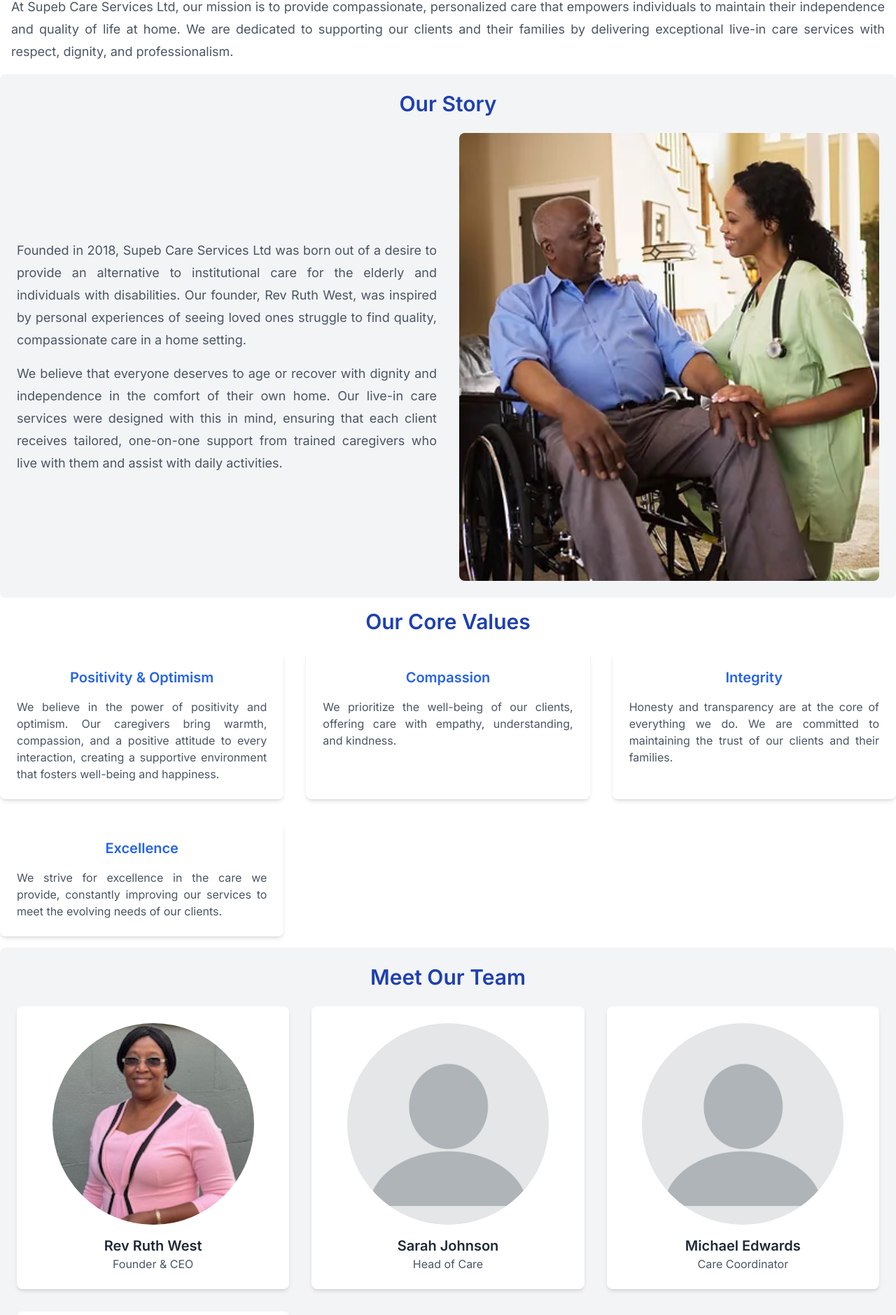
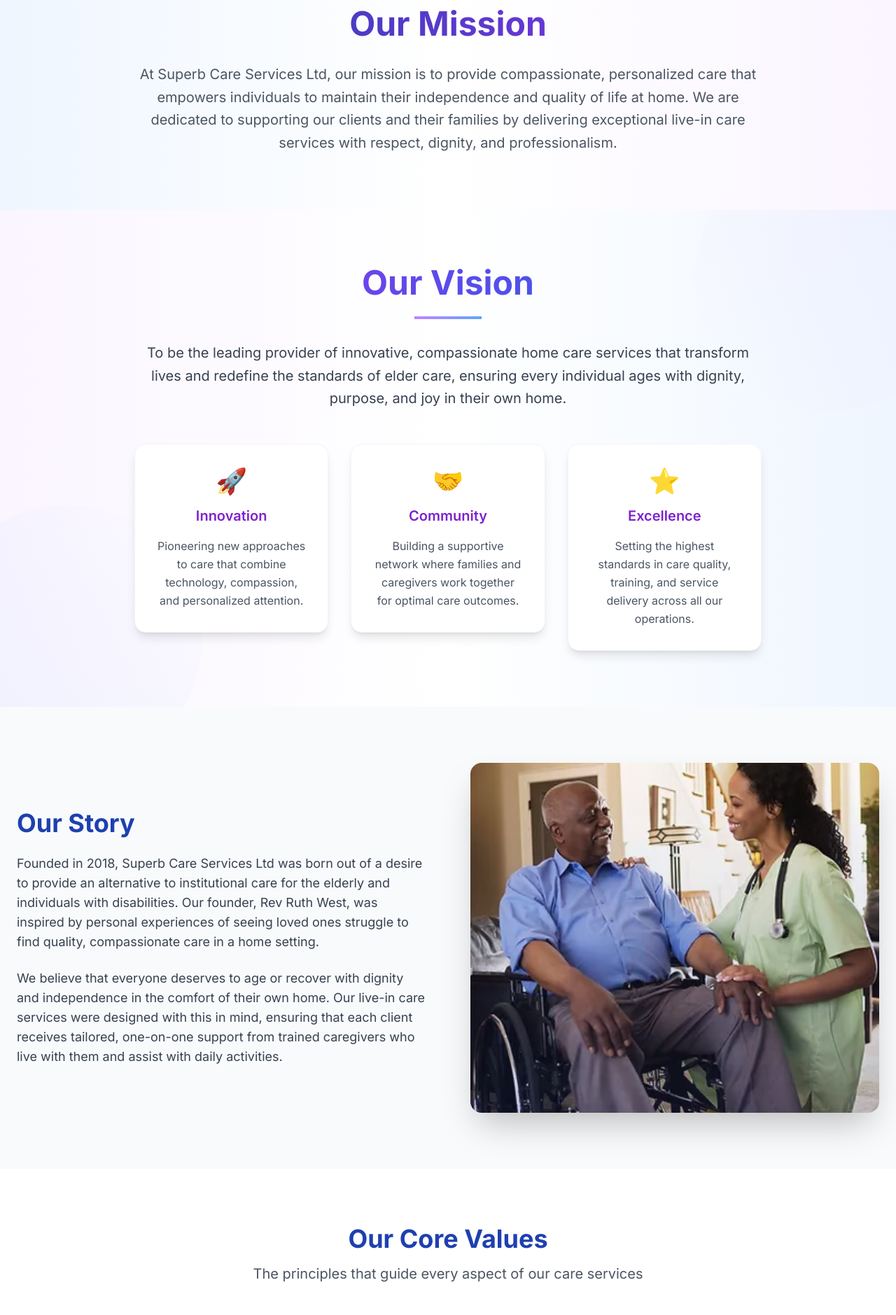
Before and after one commit to JeiKiarie/superbcare-v3, a Next.js app: page /about-us in a window 1280 px wide. Shown: the part 870-2749 px from the top of the page at 70% size. Built offline with nearby package versions, Linux system fonts and the light colour scheme.

Commit message:
Rebuild page

```diff
--- a/app/about-us/page.jsx
+++ b/app/about-us/page.jsx
@@ -1,6 +1,3 @@
-'use client';
-
-import { motion } from 'framer-motion';
 import Link from 'next/link';
 import aboutImg from '/public/about-image.jpg';
 import ourStory from '/public/our-story.webp';
@@ -9,286 +6,299 @@ import peter from '/public/Peter.jpg';
 import blank from '/public/blank-picture.png';
 import Image from 'next/image';
 import HeroSection from '@/components/HeroSection';
+import AnimatedWrapper from '@/components/AnimatedWrapper';
+import { Heart, Users, ShieldCheck, Star, Phone, Mail } from 'lucide-react';
 
 const AboutPage = () => {
 	return (
-		// <div className="container mx-auto p-6 space-y-12">
 		<>
-			{/* Hero Section */}
+			{/* Hero Section - Keep as is */}
 			<HeroSection
 				title="About Us"
 				subtitle="Compassionate Care, Exceptional Service"
 				backgroundImage={aboutImg}
 			/>
 
-			{/* Mission Statement Section */}
-			<section className="container mx-auto mb-4 space-y-6 px-4">
-				<motion.h2
-					className="text-4xl font-semibold text-blue-800 text-center"
-					initial={{ opacity: 0 }}
-					animate={{ opacity: 1 }}
-					transition={{ duration: 1 }}>
+			{/* Modern Mission Statement Section */}
+			<section className="relative bg-gradient-to-r from-blue-50 via-white to-purple-50 py-20">
+				<AnimatedWrapper
+					className="container mx-auto px-6 text-center"
+					delay={0.1}>
+					<h2 className="text-5xl font-bold bg-gradient-to-r from-blue-800 to-purple-600 bg-clip-text text-transparent mb-8">
 						Our Mission
-				</motion.h2>
-				<motion.p
-					className="text-lg text-gray-600 leading-8 text-justify"
-					initial={{ opacity: 0 }}
-					animate={{ opacity: 1 }}
-					transition={{ delay: 0.2 }}>
-					At Supeb Care Services Ltd, our mission is to provide compassionate,
-					personalized care that empowers individuals to maintain their
-					independence and quality of life at home. We are dedicated to
-					supporting our clients and their families by delivering exceptional
-					live-in care services with respect, dignity, and professionalism.
-				</motion.p>
+					</h2>
+					<p className="text-xl text-gray-600 leading-relaxed max-w-4xl mx-auto">
+						At Superb Care Services Ltd, our mission is to provide
+						compassionate, personalized care that empowers individuals to
+						maintain their independence and quality of life at home. We are
+						dedicated to supporting our clients and their families by delivering
+						exceptional live-in care services with respect, dignity, and
+						professionalism.
+					</p>
+				</AnimatedWrapper>
 			</section>
 
-			{/* Our Story Section */}
-			<section className="container mx-auto mb-4 bg-gray-100 p-6 rounded-lg">
-				<motion.h3
-					className="text-3xl font-semibold text-blue-800 mb-6 text-center"
-					initial={{ opacity: 0 }}
-					animate={{ opacity: 1 }}
-					transition={{ duration: 1 }}>
-					Our Story
-				</motion.h3>
-				<div className="grid grid-cols-1 md:grid-cols-2 gap-8 items-center">
-					<motion.div
-						className="text-lg text-gray-600 leading-8 space-y-4 text-justify"
-						initial={{ opacity: 0, x: -20 }}
-						animate={{ opacity: 1, x: 0 }}
-						transition={{ duration: 1 }}>
-						<p>
-							Founded in 2018, Supeb Care Services Ltd was born out of a desire
-							to provide an alternative to institutional care for the elderly
-							and individuals with disabilities. Our founder, Rev Ruth West, was
-							inspired by personal experiences of seeing loved ones struggle to
-							find quality, compassionate care in a home setting.
+			{/* Our Vision Section */}
+			<section className="relative py-20 bg-gradient-to-r from-purple-50 via-white to-blue-50 overflow-hidden">
+				<div className="absolute inset-0">
+					<div className="absolute top-0 right-0 w-96 h-96 bg-gradient-to-bl from-purple-200/20 to-transparent rounded-full -translate-y-24 translate-x-24"></div>
+					<div className="absolute bottom-0 left-0 w-96 h-96 bg-gradient-to-tr from-blue-200/20 to-transparent rounded-full translate-y-24 -translate-x-24"></div>
+				</div>
+				<div className="relative container mx-auto px-6">
+					<AnimatedWrapper
+						as="div"
+						initial={{ opacity: 0, y: 30 }}
+						animate={{ opacity: 1, y: 0 }}
+						transition={{ delay: 0.2 }}
+						className="max-w-4xl mx-auto">
+						<div className="text-center mb-12">
+							<h2 className="text-5xl font-bold bg-gradient-to-r from-purple-600 to-blue-600 bg-clip-text text-transparent mb-6">
+								Our Vision
+							</h2>
+							<div className="w-24 h-1 bg-gradient-to-r from-purple-400 to-blue-400 mx-auto mb-8"></div>
+							<p className="text-xl text-gray-700 leading-relaxed">
+								To be the leading provider of innovative, compassionate home
+								care services that transform lives and redefine the standards of
+								elder care, ensuring every individual ages with dignity,
+								purpose, and joy in their own home.
 							</p>
-						<p>
-							We believe that everyone deserves to age or recover with dignity
-							and independence in the comfort of their own home. Our live-in
-							care services were designed with this in mind, ensuring that each
-							client receives tailored, one-on-one support from trained
-							caregivers who live with them and assist with daily activities.
-						</p>
-					</motion.div>
-
-					{/* <motion.div className="h-72 bg-cover bg-center rounded-lg"> */}
-					{/* style={{ backgroundImage: 'url(../../public/our-story.webp)' }} */}
-					{/* initial={{ opacity: 0, x: 20 }}
-						animate={{ opacity: 1, x: 0 }}
-						transition={{ duration: 1 }} */}
-					<Image
-						className="h-[40rem] bg-cover bg-center rounded-lg object-cover"
-						width={1000}
-						height={1000}
-						alt="old man in wheelchair"
-						src={ourStory}
-					/>
-					{/* </motion.div> */}
+						</div>
+						<div className="grid grid-cols-1 md:grid-cols-3 gap-8 mt-12">
+							{[
+								{
+									title: 'Innovation',
+									desc: 'Pioneering new approaches to care that combine technology, compassion, and personalized attention.',
+									icon: '🚀',
+								},
+								{
+									title: 'Community',
+									desc: 'Building a supportive network where families and caregivers work together for optimal care outcomes.',
+									icon: '🤝',
+								},
+								{
+									title: 'Excellence',
+									desc: 'Setting the highest standards in care quality, training, and service delivery across all our operations.',
+									icon: '⭐',
+								},
+							].map((item, index) => (
+								<AnimatedWrapper
+									as="div"
+									key={index}
+									initial={{ opacity: 0, scale: 0.9 }}
+									animate={{ opacity: 1, scale: 1 }}
+									transition={{ duration: 0.6, delay: 0.4 + index * 0.1 }}
+									className="group">
+									<div className="bg-white p-8 rounded-2xl shadow-lg hover:shadow-xl transition-all duration-300 border border-gray-100 text-center transform hover:-translate-y-1">
+										<div className="text-4xl mb-4 group-hover:scale-110 transition-transform duration-300">
+											{item.icon}
+										</div>
+										<h3 className="text-xl font-semibold text-purple-700 mb-4 group-hover:text-blue-600 transition-colors">
+											{item.title}
+										</h3>
+										<p className="text-gray-600 leading-relaxed">{item.desc}</p>
+									</div>
+								</AnimatedWrapper>
+							))}
+						</div>
+					</AnimatedWrapper>
 				</div>
 			</section>
 
-			{/* Core Values Section */}
-			<section className="container mx-auto mb-4">
-				<motion.h3
-					className="text-3xl font-semibold text-blue-800 mb-6 text-center"
-					initial={{ opacity: 0 }}
-					animate={{ opacity: 1 }}
-					transition={{ duration: 1 }}>
-					Our Core Values
-				</motion.h3>
-				<div className="grid grid-cols-1 md:grid-cols-3 gap-8">
-					<motion.div
-						className="bg-white p-6 shadow-md rounded-lg"
-						initial={{ opacity: 0, y: 20 }}
-						animate={{ opacity: 1, y: 0 }}
-						transition={{ delay: 0.2 }}>
-						<h4 className="text-xl font-semibold text-blue-600 mb-4 text-center">
-							Positivity & Optimism
-						</h4>
-						<p className="text-gray-600 text-justify">
-							We believe in the power of positivity and optimism. Our caregivers
-							bring warmth, compassion, and a positive attitude to every
-							interaction, creating a supportive environment that fosters
-							well-being and happiness.
+			{/* Our Story Section - Asymmetrical Layout */}
+			<section className="py-20 bg-gray-50">
+				<div className="container mx-auto px-6">
+					<AnimatedWrapper
+						className="grid grid-cols-1 lg:grid-cols-2 gap-16 items-center"
+						delay={0.2}>
+						<div className="space-y-6">
+							<h3 className="text-4xl font-bold text-blue-800 mb-6">
+								Our Story
+							</h3>
+							<div className="space-y-6 text-gray-700 leading-relaxed">
+								<p className="text-lg">
+									Founded in 2018, Superb Care Services Ltd was born out of a
+									desire to provide an alternative to institutional care for the
+									elderly and individuals with disabilities. Our founder, Rev
+									Ruth West, was inspired by personal experiences of seeing
+									loved ones struggle to find quality, compassionate care in a
+									home setting.
 								</p>
-					</motion.div>
-					<motion.div
-						className="bg-white p-6 shadow-md rounded-lg"
-						initial={{ opacity: 0, y: 20 }}
-						animate={{ opacity: 1, y: 0 }}
-						transition={{ delay: 0.2 }}>
-						<h4 className="text-xl font-semibold text-blue-600 mb-4 text-center">
-							Compassion
-						</h4>
-						<p className="text-gray-600 text-justify">
-							We prioritize the well-being of our clients, offering care with
-							empathy, understanding, and kindness.
+								<p className="text-lg">
+									We believe that everyone deserves to age or recover with
+									dignity and independence in the comfort of their own home. Our
+									live-in care services were designed with this in mind,
+									ensuring that each client receives tailored, one-on-one
+									support from trained caregivers who live with them and assist
+									with daily activities.
 								</p>
-					</motion.div>
-
-					<motion.div
-						className="bg-white p-6 shadow-md rounded-lg"
-						initial={{ opacity: 0, y: 20 }}
-						animate={{ opacity: 1, y: 0 }}
-						transition={{ delay: 0.3 }}>
-						<h4 className="text-xl font-semibold text-blue-600 mb-4 text-center">
-							Integrity
-						</h4>
-						<p className="text-gray-600 text-justify">
-							Honesty and transparency are at the core of everything we do. We
-							are committed to maintaining the trust of our clients and their
-							families.
-						</p>
-					</motion.div>
-
-					<motion.div
-						className="bg-white p-6 shadow-md rounded-lg"
-						initial={{ opacity: 0, y: 20 }}
-						animate={{ opacity: 1, y: 0 }}
-						transition={{ delay: 0.4 }}>
-						<h4 className="text-xl font-semibold text-blue-600 mb-4 text-center">
-							Excellence
-						</h4>
-						<p className="text-gray-600 text-justify">
-							We strive for excellence in the care we provide, constantly
-							improving our services to meet the evolving needs of our clients.
-						</p>
-					</motion.div>
+							</div>
+						</div>
+						<AnimatedWrapper
+							as="div"
+							initial={{ opacity: 0, x: 50 }}
+							animate={{ opacity: 1, x: 0 }}
+							transition={{ delay: 0.4 }}
+							className="relative">
+							<div className="relative overflow-hidden rounded-2xl shadow-2xl transform hover:scale-105 transition-transform duration-500">
+								<Image
+									className="w-full h-[500px] object-cover"
+									width={600}
+									height={500}
+									alt="Elderly care recipient enjoying home environment"
+									src={ourStory}
+								/>
+								<div className="absolute inset-0 bg-gradient-to-t from-blue-900/20 to-transparent"></div>
+							</div>
+						</AnimatedWrapper>
+					</AnimatedWrapper>
 				</div>
 			</section>
 
-			{/* Our Team Section */}
-			<section className="container mx-auto mb-4 bg-gray-100 p-6 rounded-lg">
-				<motion.h3
-					className="text-3xl font-semibold text-blue-800 mb-6 text-center"
-					initial={{ opacity: 0 }}
-					animate={{ opacity: 1 }}
-					transition={{ duration: 1 }}>
-					Meet Our Team
-				</motion.h3>
-				<div className="grid grid-cols-1 md:grid-cols-2 lg:grid-cols-3 gap-8">
-					<motion.div
-						className="bg-white p-6 shadow-md rounded-lg text-center"
-						initial={{ opacity: 0, y: 20 }}
+			{/* Core Values Section - Modern Cards with Icons */}
+			<section className="py-20 bg-white">
+				<div className="container mx-auto px-6">
+					<AnimatedWrapper
+						className="text-center mb-16"
+						delay={0.3}>
+						<h3 className="text-4xl font-bold text-blue-800 mb-4">
+							Our Core Values
+						</h3>
+						<p className="text-xl text-gray-600 max-w-2xl mx-auto">
+							The principles that guide every aspect of our care services
+						</p>
+					</AnimatedWrapper>
+					<AnimatedWrapper
+						as="div"
+						className="grid grid-cols-1 md:grid-cols-2 lg:grid-cols-4 gap-8"
+						delay={0.4}>
+						{[
+							{
+								icon: <Heart className="w-12 h-12 text-red-500" />,
+								title: 'Positivity & Optimism',
+								desc: 'We believe in the power of positivity and optimism. Our caregivers bring warmth, compassion, and a positive attitude to every interaction, creating a supportive environment that fosters well-being and happiness.',
+							},
+							{
+								icon: <Users className="w-12 h-12 text-blue-500" />,
+								title: 'Compassion',
+								desc: 'We prioritize the well-being of our clients, offering care with empathy, understanding, and kindness.',
+							},
+							{
+								icon: <ShieldCheck className="w-12 h-12 text-green-500" />,
+								title: 'Integrity',
+								desc: 'Honesty and transparency are at the core of everything we do. We are committed to maintaining the trust of our clients and their families.',
+							},
+							{
+								icon: <Star className="w-12 h-12 text-yellow-500" />,
+								title: 'Excellence',
+								desc: 'We strive for excellence in the care we provide, constantly improving our services to meet the evolving needs of our clients.',
+							},
+						].map((value, index) => (
+							<AnimatedWrapper
+								as="div"
+								key={index}
+								initial={{ opacity: 0, y: 30 }}
 								animate={{ opacity: 1, y: 0 }}
-						transition={{ delay: 0.2 }}>
-						<Image
-							width={1000}
-							height={1000}
-							src={ruthWest}
-							alt="CEO"
-							className="w-60 h-60 sm:w-72 sm:h-72 rounded-full mx-auto mb-4 object-cover object-top"
-						/>
-						<h4 className="text-xl font-semibold text-gray-800">
-							Rev Ruth West
+								transition={{ duration: 0.6, delay: index * 0.1 }}
+								className="group">
+								<div className="bg-gradient-to-br from-white to-gray-50 p-8 rounded-2xl shadow-lg hover:shadow-2xl transition-all duration-300 border border-gray-100 h-full transform hover:-translate-y-2">
+									<div className="flex justify-center mb-6">{value.icon}</div>
+									<h4 className="text-xl font-semibold text-blue-800 mb-4 text-center group-hover:text-purple-600 transition-colors">
+										{value.title}
 									</h4>
-						<p className="text-gray-600">Founder & CEO</p>
-					</motion.div>
-					<motion.div
-						className="bg-white p-6 shadow-md rounded-lg text-center"
-						initial={{ opacity: 0, y: 20 }}
-						animate={{ opacity: 1, y: 0 }}
-						transition={{ delay: 0.2 }}>
-						<Image
-							width={1000}
-							height={1000}
-							src={blank}
-							alt="Head of Care"
-							className="w-60 h-60 sm:w-72 sm:h-72 rounded-full mx-auto mb-4 object-cover object-top"
-						/>
-						<h4 className="text-xl font-semibold text-gray-800">
-							Sarah Johnson
-						</h4>
-						<p className="text-gray-600">Head of Care</p>
-					</motion.div>
-					<motion.div
-						className="bg-white p-6 shadow-md rounded-lg text-center"
-						initial={{ opacity: 0, y: 20 }}
-						animate={{ opacity: 1, y: 0 }}
-						transition={{ delay: 0.2 }}>
-						<Image
-							width={1000}
-							height={1000}
-							src={blank}
-							alt="Care Coordinator"
-							className="w-60 h-60 sm:w-72 sm:h-72 rounded-full mx-auto mb-4 object-cover object-top"
-						/>
-						<h4 className="text-xl font-semibold text-gray-800">
-							Michael Edwards
-						</h4>
-						<p className="text-gray-600">Care Coordinator</p>
-					</motion.div>
-					<motion.div
-						className="bg-white p-6 shadow-md rounded-lg text-center"
-						initial={{ opacity: 0, y: 20 }}
-						animate={{ opacity: 1, y: 0 }}
-						transition={{ delay: 0.2 }}>
-						<Image
-							width={1000}
-							height={1000}
-							src={peter}
-							alt="Support Worker"
-							className="w-60 h-60 sm:w-72 sm:h-72 rounded-full mx-auto mb-4 object-cover object-top"
-						/>
-						<h4 className="text-xl font-semibold text-gray-800">Peter</h4>
-						<p className="text-gray-600">Support Worker</p>
-					</motion.div>
+									<p className="text-gray-700 text-justify leading-relaxed">
+										{value.desc}
+									</p>
+								</div>
+							</AnimatedWrapper>
+						))}
+					</AnimatedWrapper>
 				</div>
 			</section>
 
-			{/* Call to Action Section */}
-			<section className="text-center py-12 bg-[#cca6c8] text-white rounded-lg px-4">
-				<motion.h2
-					className="text-4xl font-bold mb-4"
-					initial={{ opacity: 0 }}
-					animate={{ opacity: 1 }}
-					transition={{ duration: 1 }}>
+			{/* Our Team Section - Dynamic Cards */}
+			<section className="py-20 bg-gradient-to-r from-gray-100 to-blue-50">
+				<div className="container mx-auto px-6">
+					<AnimatedWrapper
+						className="text-center mb-16"
+						delay={0.5}>
+						<h3 className="text-4xl font-bold text-blue-800 mb-4">
+							Meet Our Team
+						</h3>
+						<p className="text-xl text-gray-600 max-w-2xl mx-auto">
+							Our dedicated professionals committed to exceptional care
+						</p>
+					</AnimatedWrapper>
+					<AnimatedWrapper
+						as="div"
+						className="grid grid-cols-1 md:grid-cols-2 lg:grid-cols-4 gap-8"
+						delay={0.6}>
+						{[
+							{ img: ruthWest, name: 'Rev Ruth West', role: 'Founder & CEO' },
+							{ img: blank, name: 'Sarah Johnson', role: 'Head of Care' },
+							{ img: blank, name: 'Michael Edwards', role: 'Care Coordinator' },
+							{ img: peter, name: 'Peter', role: 'Support Worker' },
+						].map((member, index) => (
+							<AnimatedWrapper
+								as="div"
+								key={index}
+								initial={{ opacity: 0, scale: 0.9 }}
+								animate={{ opacity: 1, scale: 1 }}
+								transition={{ duration: 0.6, delay: index * 0.1 }}
+								className="group">
+								<div className="bg-white p-6 rounded-2xl shadow-lg hover:shadow-2xl transition-all duration-300 text-center transform hover:-translate-y-2">
+									<div className="relative overflow-hidden rounded-full mb-6 mx-auto w-32 h-32">
+										<Image
+											src={member.img}
+											alt={member.role}
+											width={128}
+											height={128}
+											className="w-full h-full object-cover group-hover:scale-110 transition-transform duration-500"
+										/>
+									</div>
+									<h4 className="text-xl font-semibold text-blue-800 mb-2 group-hover:text-purple-600 transition-colors">
+										{member.name}
+									</h4>
+									<p className="text-gray-600">{member.role}</p>
+								</div>
+							</AnimatedWrapper>
+						))}
+					</AnimatedWrapper>
+				</div>
+			</section>
+
+			{/* Call to Action Section - Modern CTA */}
+			<section className="py-20 bg-gradient-to-r from-purple-600 via-blue-600 to-blue-800 text-white">
+				<div className="container mx-auto px-6 text-center">
+					<AnimatedWrapper
+						as="div"
+						initial={{ opacity: 0, scale: 0.9 }}
+						animate={{ opacity: 1, scale: 1 }}
+						transition={{ delay: 0.7 }}
+						className="max-w-2xl mx-auto">
+						<h2 className="text-4xl font-bold mb-6">
 							Join Our Family of Clients
-				</motion.h2>
-				<motion.p
-					className="text-lg mb-8 text-justify xl:text-center"
-					initial={{ opacity: 0 }}
-					animate={{ opacity: 1 }}
-					transition={{ delay: 0.2 }}>
-					Ready to experience personalized, compassionate care? Contact us today
-					to learn more about our services or schedule an appointment.
-				</motion.p>
-
+						</h2>
+						<p className="text-xl mb-10 opacity-90">
+							Ready to experience personalized, compassionate care? Contact us
+							today to learn more about our services or schedule an appointment.
+						</p>
 						<Link href="/appointment">
-					<motion.button
-						className="bg-white text-blue-600 py-3 px-8 rounded-lg font-semibold hover:bg-blue-700 hover:text-white transition"
-						initial={{ scale: 0.9 }}
-						animate={{ scale: 1 }}
-						transition={{ delay: 0.4 }}>
+							<AnimatedWrapper
+								as="button"
+								initial={{ opacity: 0, y: 20 }}
+								animate={{ opacity: 1, y: 0 }}
+								whileHover={{ scale: 1.05 }}
+								whileTap={{ scale: 0.95 }}
+								transition={{ delay: 0.9 }}
+								className="bg-white text-blue-600 px-10 py-4 rounded-full font-semibold text-lg shadow-lg hover:shadow-xl transition-all duration-300 hover:bg-blue-50">
 								Book Appointment
-					</motion.button>
+							</AnimatedWrapper>
 						</Link>
+					</AnimatedWrapper>
+				</div>
 			</section>
 		</>
-		// </div>
 	);
 };
 
 export default AboutPage;
-
-// export default function AboutPage() {
-// 	return (
-// 		<div className="min-h-screen bg-gray-100">
-// 			<section className="container mx-auto py-16 px-6">
-// 				<h1 className="text-4xl font-bold text-blue-700 mb-8">About Us</h1>
-// 				<p className="text-gray-700 mb-4">
-// 					Superb Care Services Ltd has been a trusted provider of home-based
-// 					care for over 15 years.
-// 				</p>
-// 				<p className="text-gray-700 mb-4">
-// 					Our mission is to offer reliable, compassionate care that improves the
-// 					quality of life for the elderly, helping them maintain independence
-// 					and dignity.
-// 				</p>
-// 			</section>
-// 		</div>
-// 	);
-// }
--- a/components/HeroSection.jsx
+++ b/components/HeroSection.jsx
@@ -23,12 +23,28 @@ const HeroSection = ({
 	};
 
 	const itemVariants = {
-		hidden: { opacity: 0, y: 20 },
+		hidden: { opacity: 0, y: 50, scale: 0.8 },
 		visible: {
 			opacity: 1,
 			y: 0,
+			scale: 1,
+			transition: {
+				duration: 0.8,
+				ease: 'easeOut',
+			},
+		},
+	};
+
+	const subtitleVariants = {
+		hidden: { opacity: 0, y: 30, scale: 0.9 },
+		visible: {
+			opacity: 1,
+			y: 0,
+			scale: 1,
 			transition: {
 				duration: 0.6,
+				ease: 'easeOut',
+				delay: 0.2,
 			},
 		},
 	};
@@ -88,7 +104,7 @@ const HeroSection = ({
 					className="text-center space-y-4">
 					{subtitle && (
 						<motion.p
-							variants={itemVariants}
+							variants={subtitleVariants}
 							className="text-lg md:text-xl text-gray-200 tracking-wide">
 							{subtitle}
 						</motion.p>
```
Lines whose indentation alone changed are shown as unchanged.
